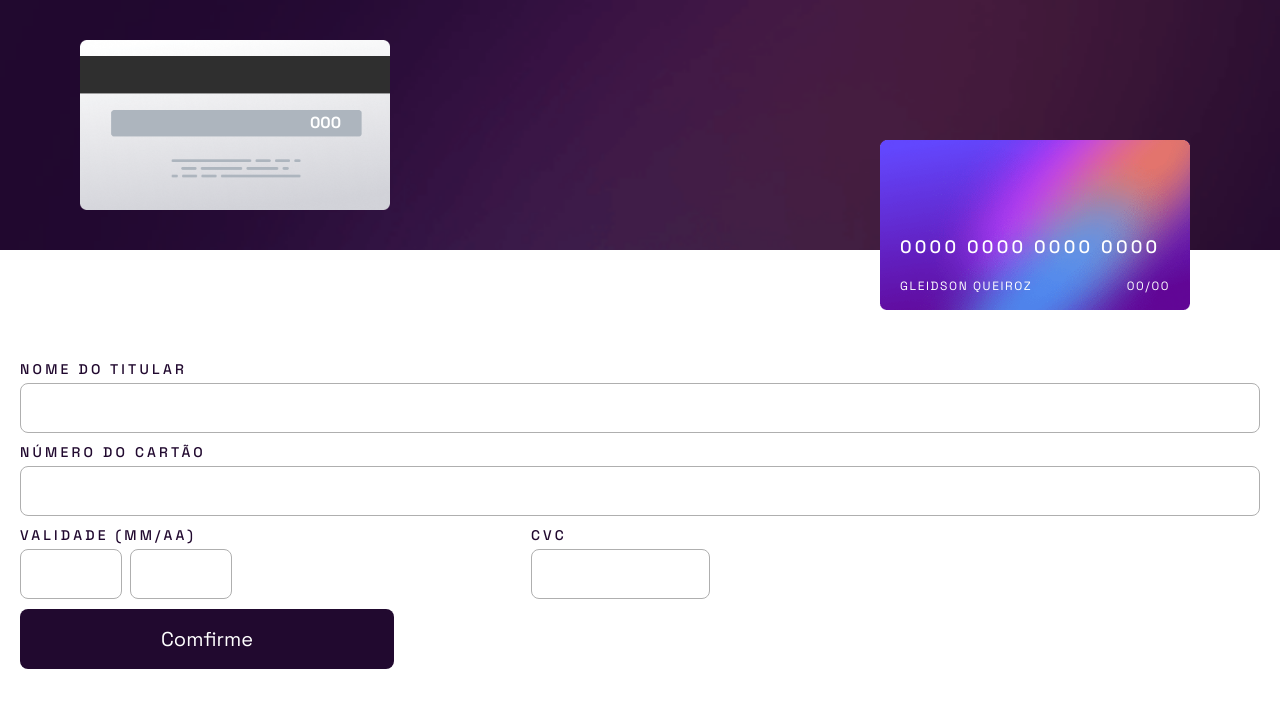
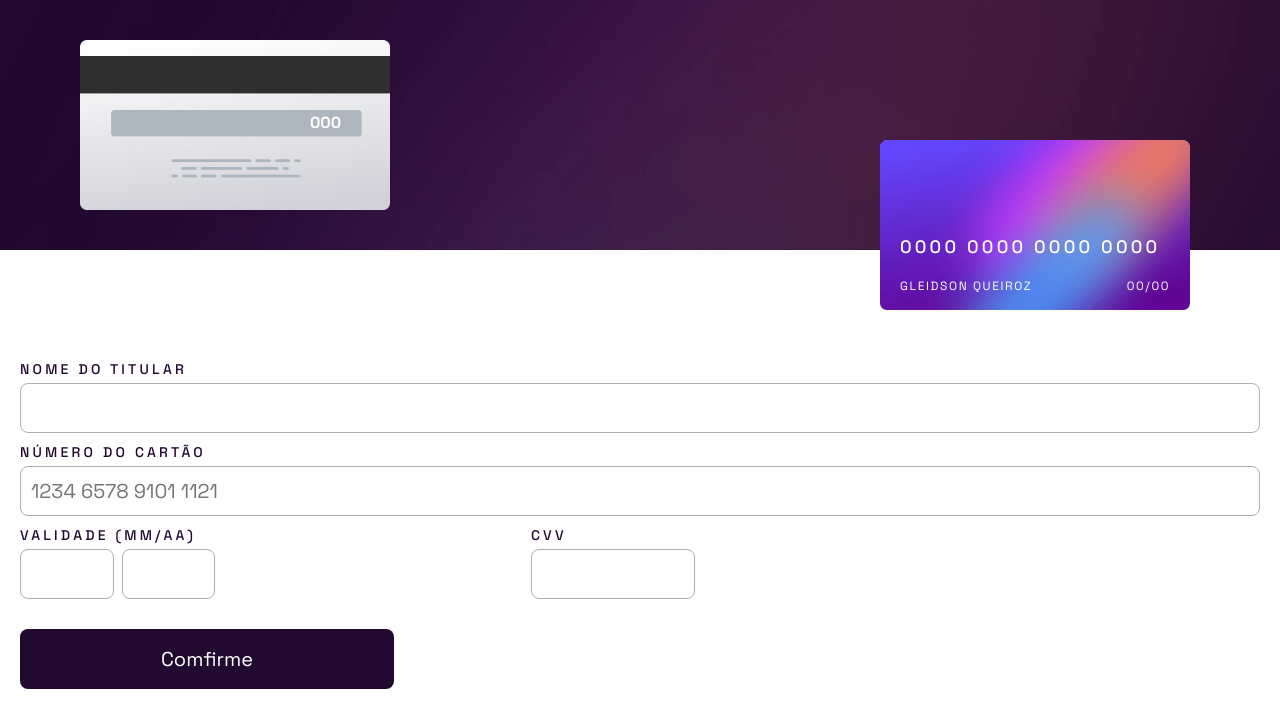
Before and after one commit to queiiroz/interactive-card, a plain HTML site: page index.html in a window 1280 px wide. Drawn offline with Linux system fonts and the light colour scheme; a web font is replaced by a local one.

Commit message:
html css oko

```diff
--- a/index.html
+++ b/index.html
@@ -15,7 +15,7 @@
   </head>
   <body>
     <header class="cards">
-      <div class="back-card"><h4 class="cvc-print">000</h4></div>
+      <div class="back-card"><h4 class="cvv-print">000</h4></div>
       <div class="front-card">
         <div class="number-print">0000 0000 0000 0000</div>
         <div class="number-name">
@@ -34,10 +34,10 @@
       <label for="numero-cartao">
         <div class="flexbox">
           <span>NÚMERO DO CARTÃO</span>
-          <input type="number" class="number-card style-input" id="numero-cartao" />
+          <input type="number" class="number-card style-input" id="numero-cartao" maxlength="19" placeholder="1234 6578 9101 1121"/>
         </div>
       </label>
-      <div class="val-cvc">
+      <div class="val-cvv">
       <fieldset>
         <div class="val">
         <legend>VALIDADE (MM/AA)</legend>
@@ -52,8 +52,8 @@
         </div>
       </fieldset>
 
-        <label for="cvc"> <div class="flexbox">
-          <span>CVC</span><input type="text" id="cvc" class="cvc-input"/> </label>
+        <label for="cvv"> <div class="flexbox">
+          <span>CVV</span><input type="text" id="cvv" class="cvv-input"/> </label>
       </div>
     </div>
       <button class="confirm">Comfirme</button>
--- a/style.css
+++ b/style.css
@@ -49,7 +49,7 @@ body {
   letter-spacing: 0.1rem;
 }
 
-.cvc-print {
+.cvv-print {
   position: absolute;
   top: 72px;
   left: 230px;
@@ -104,6 +104,10 @@ body {
   height: 50px;
   border: var(--border-color) solid 1px;
   border-radius: 8px;
+
+  font-family: "Space Grotesk", sans-serif;
+  font-size: 20px;
+  padding-left: 10px;
 }
 
 .val {
@@ -125,20 +129,29 @@ fieldset {
 }
 
 .val-input {
-  width: 102px;
+  width: 93.5px;
   height: 50px;
   border: var(--border-color) solid 1px;
   border-radius: 8px;
+
+  font-family: "Space Grotesk", sans-serif;
+  font-size: 20px;
+  padding-left: 10px;
 }
 
-.cvc-input {
+.cvv-input {
+  width: 164px;
   height: 50px;
 
   border: var(--border-color) solid 1px;
   border-radius: 8px;
+
+  font-family: "Space Grotesk", sans-serif;
+  font-size: 20px;
+  padding-left: 10px;
 }
 
-.val-cvc {
+.val-cvv {
   display: flex;
   gap: 15px;
 }
@@ -153,4 +166,12 @@ fieldset {
   background-color: var(--color-text);
   border-radius: 8px;
   color: var(--color-text-card);
+margin-top: 20px;
+  &:hover {
+    background-color: hsl(278, 32%, 22%);
+  }
+
+  &:active {
+    background-color: hsl(278, 68%, 11%);
+  }
 }
```
